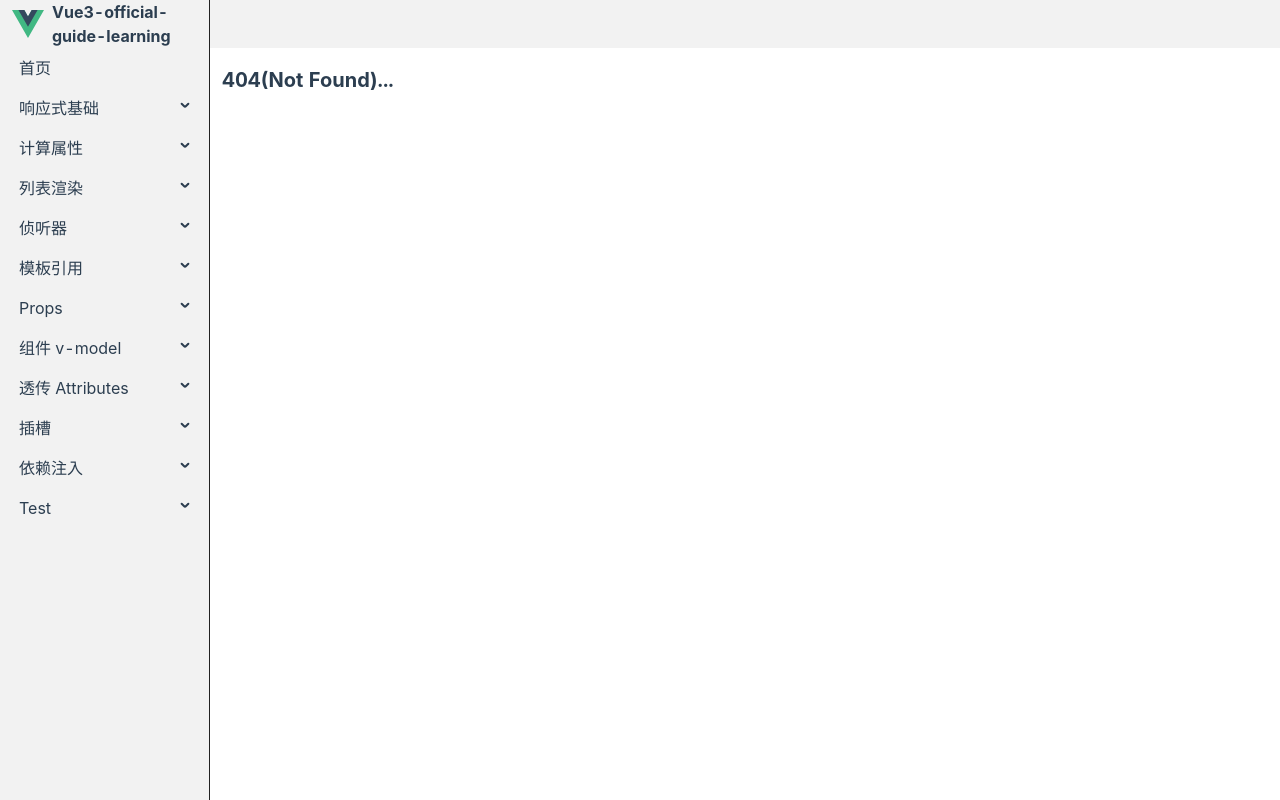
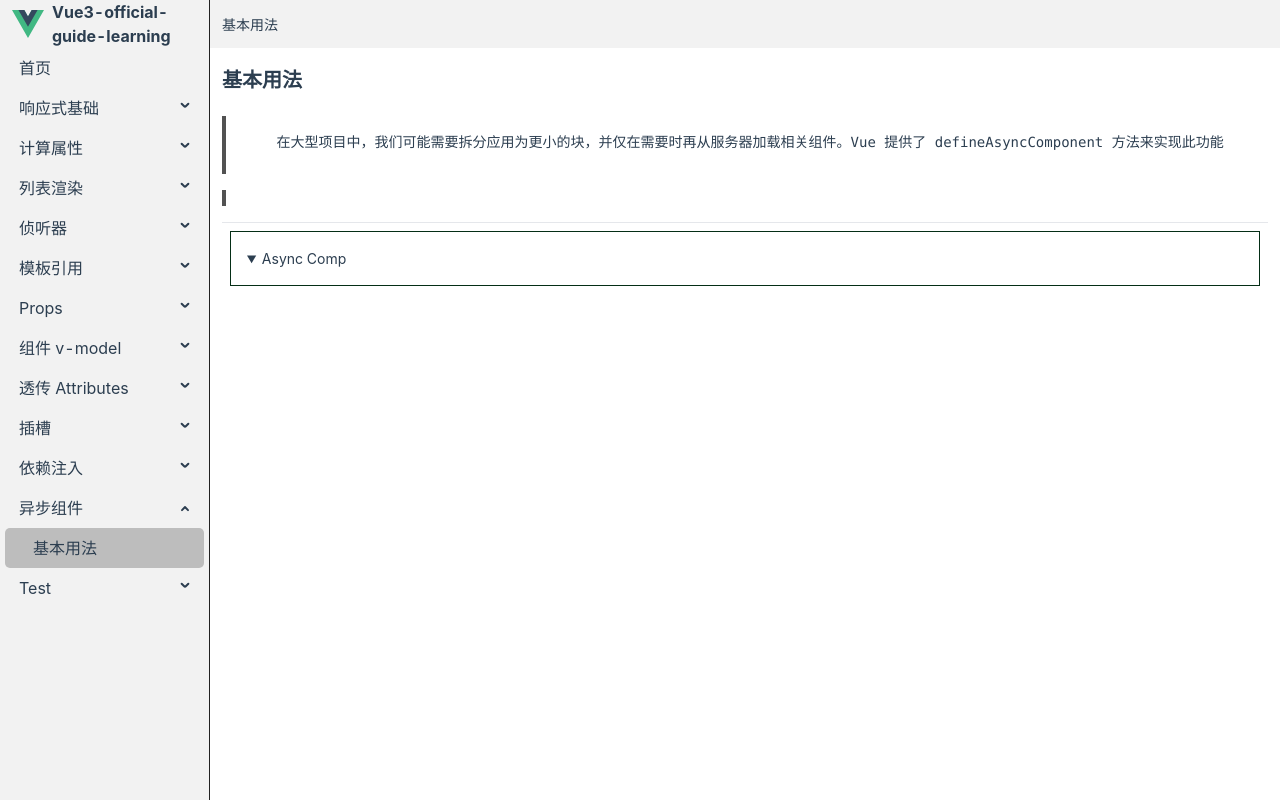
Before and after one commit to yuanlee301415/vue3-official-guide-learning, a Vue app: page /async/basic-usage in a window 1280 px wide. Before the commit this address had no page. Built offline with nearby package versions, Linux system fonts and the light colour scheme.

Commit message:
异步组件》基本用法

```diff
--- a/src/router/routes/index.js
+++ b/src/router/routes/index.js
@@ -9,6 +9,7 @@ import V_MODEL_ROUTE from '@/router/routes/modules/v-model.js'
 import ATTRS_ROUTE from '@/router/routes/modules/attrs.js'
 import SLOTS_ROUTE from '@/router/routes/modules/slots.js'
 import PROVIDE_INJECT_ROUTE from '@/router/routes/modules/provide-inject.js'
+import ASYNC_ROUTE from '@/router/routes/modules/async.js'
 import TEST_ROUTE from '@/router/routes/modules/test'
 
 export const ROOT_ROUTE = {
@@ -60,6 +61,7 @@ export const basicRoutes = [
   ATTRS_ROUTE,
   SLOTS_ROUTE,
   PROVIDE_INJECT_ROUTE,
+  ASYNC_ROUTE,
   // Others...
   TEST_ROUTE,
   PAGE_NOT_FOUND_ROUTE,
--- /dev/null
+++ b/src/router/routes/modules/async.js
@@ -0,0 +1,21 @@
+import { LAYOUT } from '@/router/constants.js'
+
+const ASYNC_ROUTE = {
+  path: '/async',
+  name: 'async',
+  component: LAYOUT,
+  meta: {
+    title: '异步组件',
+  },
+  children: [
+    {
+      path: 'basic-usage',
+      component: () => import('@/views/async/basic-usage/index.vue'),
+      meta: {
+        title: '基本用法',
+      },
+    },
+  ],
+}
+
+export default ASYNC_ROUTE
--- /dev/null
+++ b/src/views/async/basic-usage/index.vue
@@ -0,0 +1,22 @@
+<script setup>
+import { defineAsyncComponent } from 'vue'
+
+defineOptions({ name: 'basic-usage' })
+
+const AsyncComp = defineAsyncComponent(() => import('./modules/AsyncComp.vue'))
+</script>
+
+<template>
+  <div>
+    <h1>基本用法</h1>
+    <pre>
+      在大型项目中，我们可能需要拆分应用为更小的块，并仅在需要时再从服务器加载相关组件。Vue 提供了 defineAsyncComponent 方法来实现此功能
+    </pre>
+    <pre></pre>
+    <hr />
+
+    <AsyncComp />
+  </div>
+</template>
+
+<style scoped lang="less"></style>
--- /dev/null
+++ b/src/views/async/basic-usage/modules/AsyncComp.vue
@@ -0,0 +1,9 @@
+<script setup></script>
+
+<template>
+  <details open class="m-2 p-4 border border-green-950">
+    <summary>Async Comp</summary>
+  </details>
+</template>
+
+<style scoped lang="less"></style>
```
